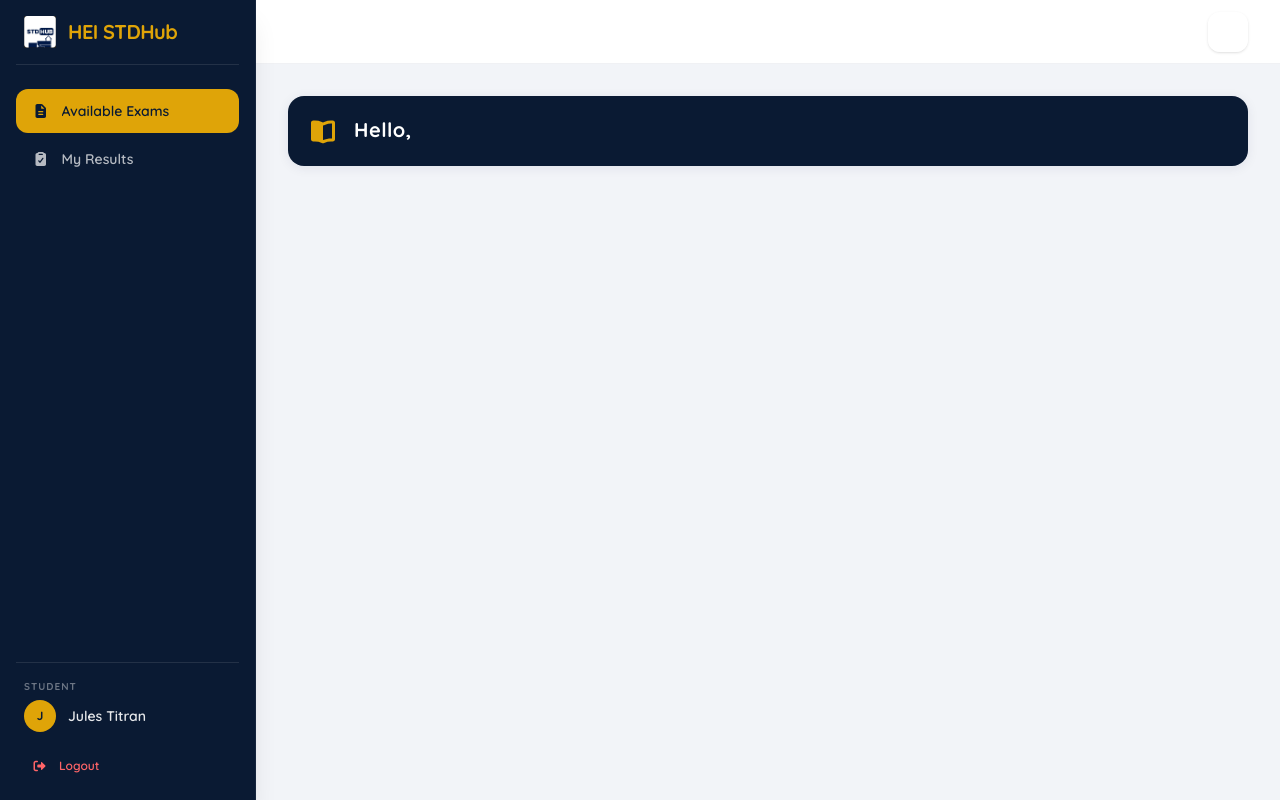
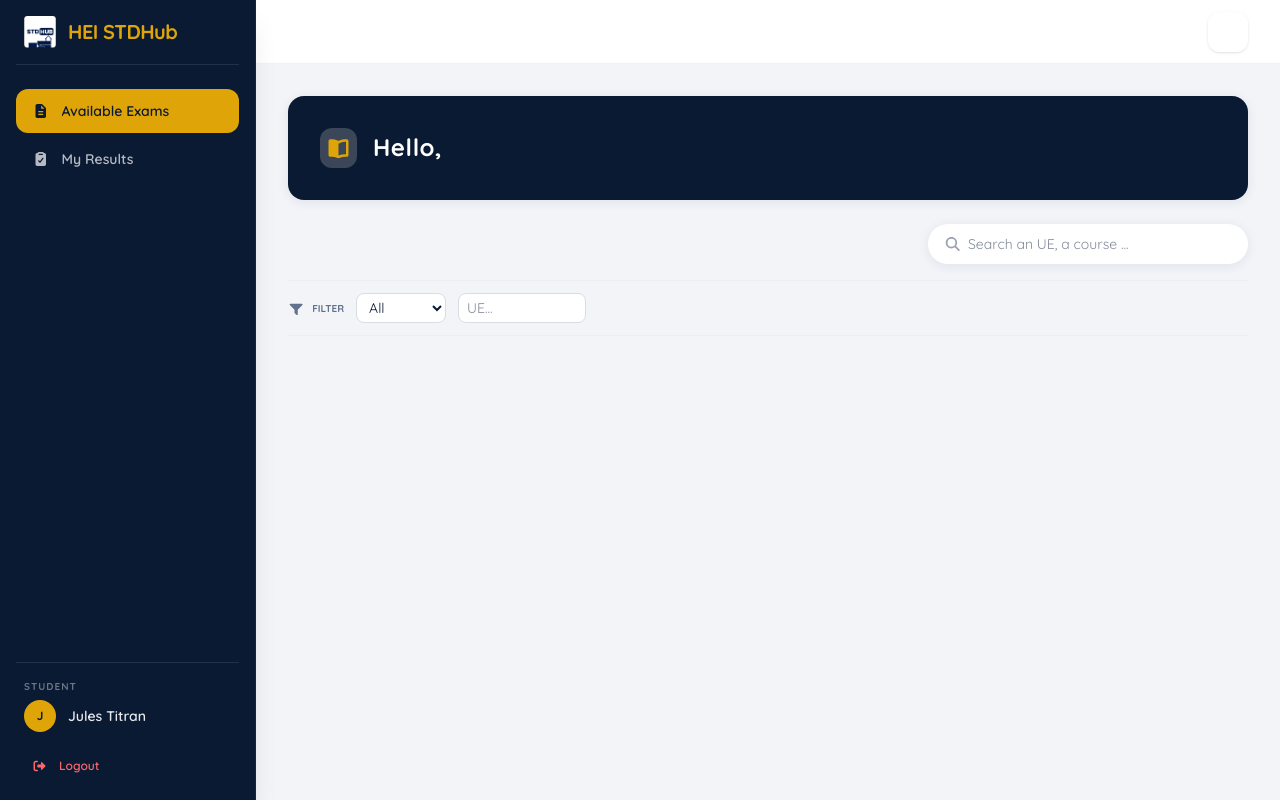
Before and after one commit to fatratra-png/stdhub-exams-ui, a React (Vite) app: page /student in a window 1280 px wide. Built offline with nearby package versions, Linux system fonts and the light colour scheme.

Commit message:
feat(dashboard): add StudentDashboard component

```diff
--- a/src/App.jsx
+++ b/src/App.jsx
@@ -9,7 +9,7 @@ const SpaceLayout = ({ role }) => (
     <Sidebar role={role} />
     <div className="flex-1 flex flex-col min-w-0 w-full h-screen overflow-y-auto">
       <Navbar />
-      <main className="p-6 lg:p-8 flex-1 w-full max-w-7xl mx-auto">
+      <main className="p-6 lg:p-8 flex-1 w-full mx-auto">
         <Outlet />
       </main>
 
--- a/src/components/dashboard/StudentDashboard.jsx
+++ b/src/components/dashboard/StudentDashboard.jsx
@@ -1,16 +1,61 @@
+import { useState } from "react";
 import { faBookOpen } from "@fortawesome/free-solid-svg-icons/faBookOpen";
+import { faSearch } from "@fortawesome/free-solid-svg-icons/faSearch";
 import { FontAwesomeIcon } from "@fortawesome/react-fontawesome";
+import { faFilter } from "@fortawesome/free-solid-svg-icons/faFilter";
 
-const StudentDashboard = () => {
+const StudentDashboard = ({ items = [] }) => {
+  const [search, setSearch] = useState("");
+
+  const filteredItems = items.filter((item) =>
+    item.title.toLowerCase().includes(search.toLowerCase())
+  );
+
   return (
-      <div className="bg-navy-dark text-white p-5 rounded-2xl shadow-card flex items-center gap-4 select-none animate-slide-up">
-          <FontAwesomeIcon icon={faBookOpen} className="text-gold text-2xl"></FontAwesomeIcon>
+    <>
+      <div className="w-full bg-navy-dark text-white p-8 rounded-2xl shadow-card flex items-center gap-4 select-none animate-slide-up">
+        <FontAwesomeIcon icon={faBookOpen} className="bg-amber-50/20 rounded-xl px-1.5 py-2.5 text-gold text-xl items-center" />
         <div>
-          <h1 className="text-xl font-bold tracking-wide">Hello, {/* name */}</h1>
-        <p className="text-sm text-white/60 mt-0.5">{/* available content */}</p>
+          <h1 className="text-2xl font-bold tracking-wide">Hello, {/* name */}</h1>
+          <p className="text-sm text-white/60 mt-0.5">{/* available content */}</p>
         </div>
       </div>
-    );
-}
+
+      <div className="flex flex-col gap-4 mb-6 mt-6">
+        <div className="relative w-full max-w-xs ml-auto">
+          <FontAwesomeIcon icon={faSearch} className="absolute left-4 top-1/2 -translate-y-1/2 text-gray-400 text-sm" />
+          <input
+            type="text"
+            value={search}
+            onChange={(e) => setSearch(e.target.value)}
+            placeholder="Search an UE, a course ..."
+            className="w-full bg-white rounded-full pl-10 pr-4 py-2.5 text-sm shadow-card outline-none focus:ring-2 focus:ring-gold"
+          />
+        </div>
+
+        <div className="flex flex-wrap items-center gap-3 py-3 mb-6 border-y border-contact/30">
+          <div className="flex items-center gap-2 text-navy/60">
+          <FontAwesomeIcon icon={faFilter} className="text-[13px]" />
+          <span className="text-[10px] font-bold uppercase">Filter</span>
+        </div>
+
+        <select className="bg-white border border-contact rounded-lg px-2 py-1 text-sm focus:outline-none focus:border-navy cursor-pointer">
+          <option>All</option>
+          <option>Exams</option>
+          <option>TD</option>
+          <option>Courses</option>
+        </select>
+
+        <div className="relative flex items-center">
+          <input
+            className="bg-white border border-contact rounded-lg pl-2 pr-7 py-1 text-sm focus:outline-none focus:border-navy w-32 outline-none"
+            placeholder="UE..."
+          />
+        </div>
+      </div>
+      </div>
+    </>
+  );
+};
 
 export default StudentDashboard;
```
